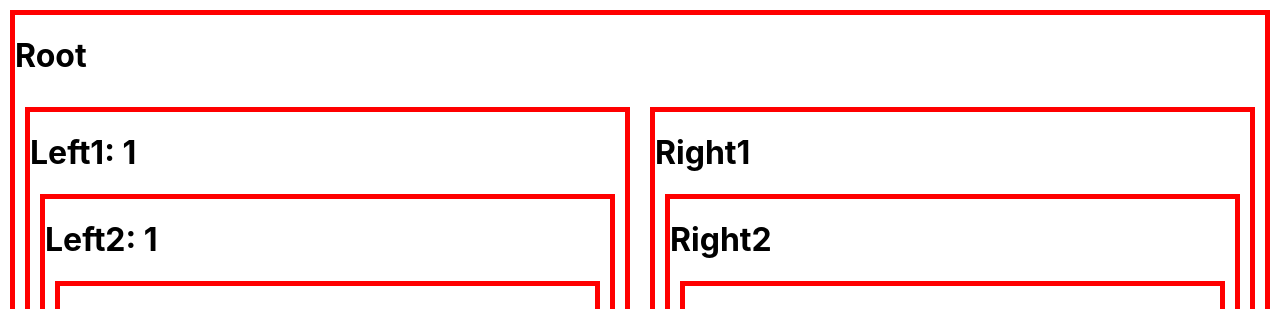
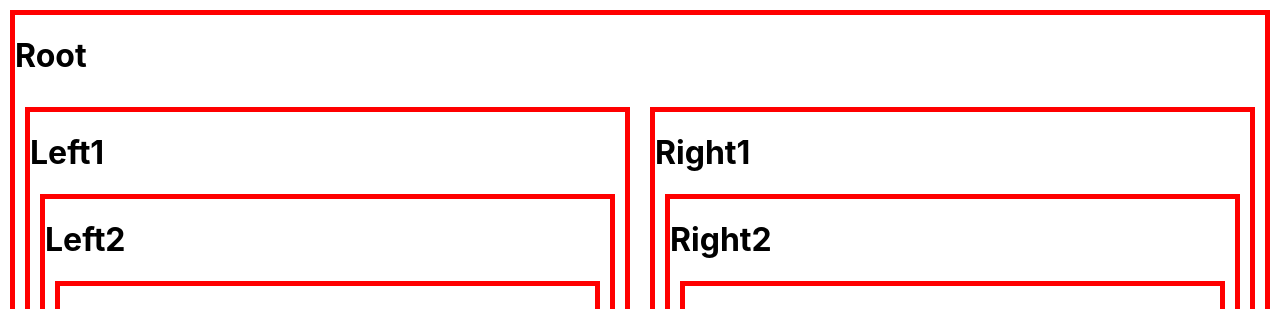
Before and after one commit to akfrdma0125/react-basic, a React (Create React App) app: page / in a window 1280 px wide. Shown: the top 309 px of the page. Built offline with nearby package versions, Linux system fonts and the light colour scheme.

Commit message:
feat: react-redux 적용하여 상태 관리

```diff
--- a/package.json
+++ b/package.json
@@ -8,7 +8,9 @@
     "@testing-library/user-event": "^13.5.0",
     "react": "^18.2.0",
     "react-dom": "^18.2.0",
+    "react-redux": "^8.1.3",
     "react-scripts": "5.0.1",
+    "redux": "^4.2.1",
     "styled-components": "^6.1.1",
     "web-vitals": "^2.1.4"
   },
--- a/src/App.js
+++ b/src/App.js
@@ -1,17 +1,35 @@
 import './style.css';
 import React,{useState} from 'react';
+import {createStore} from 'redux';
+import {Provider, useSelector, useDispatch} from 'react-redux';
 
+//state를 복제해서, 컴포넌트마다 값을 유지하게 함
+//실제로 변경되는 컴포넌트만 랜더링함
+function reducer(currentState, action)
+{
+  if (currentState === undefined) {
+    return{
+      number: 1,
+    };
+  }
+  const newState = {...currentState};
+  if(action.type === 'PLUS'){
+    newState.number++;
+  }
+  return newState;
+}
 //자식에게 props, 속성을 상속할 때, 계~~~속 줄 수는 없음 -> redux
+const store = createStore(reducer);
 
 function App() {
-  const [number, setNumber] = useState(1);
   return (
     <div id='container'>
       <h1>Root</h1>
       <div id='grid'>
-        <Left1 number={number}></Left1>
-        <Right1
-           onIncrease={() => {setNumber(number+1);}}></Right1>
+        <Provider store={store}>
+          <Left1></Left1>
+          <Right1></Right1>
+        </Provider>
       </div>
     </div>
   );
@@ -20,25 +38,28 @@ function App() {
 function Left1(props){
   return(
     <div>
-      <h1>Left1: {props.number}</h1>
-      <Left2 number={props.number}></Left2>
+      <h1>Left1</h1>
+      <Left2></Left2>
     </div>
   )
 }
 
 function Left2(props){
+  console.log('Left2');
   return(
     <div>
-      <h1>Left2: {props.number}</h1>
-      <Left3 number={props.number}></Left3>
+      <h1>Left2</h1>
+      <Left3></Left3>
     </div>
   )
 }
 
 function Left3(props){
+  console.log('Left3');
+  const number = useSelector((state) => state.number);
   return(
     <div>
-      <h1>Left3: {props.number}</h1>
+      <h1>Left3: {number}</h1>
     </div>
   )
 }
@@ -47,7 +68,7 @@ function Right1(props){
   return(
     <div>
       <h1>Right1</h1>
-      <Right2 onIncrease={() => {props.onIncrease();}}></Right2>
+      <Right2></Right2>
     </div>
   )
 }
@@ -56,19 +77,23 @@ function Right2(props){
   return(
     <div>
       <h1>Right2</h1>
-      <Right3 onIncrease={() => {props.onIncrease();}}></Right3>
+      <Right3></Right3>
     </div>
   )
 }
 
 function Right3(props){
+  const dispatch = useDispatch();
   return(
     <div>
       <h1>Right3</h1>
       <input
         type='button'
         value='+'
-        onClick={() => {props.onIncrease();}}/>
+        onClick={() => {
+          dispatch({type: 'PLUS'});
+          //dispatch: reducer 호출하는 메서드
+        }}/>
     </div>
   )
 }
```
Also changed, not shown: 1 other file (tests, documents, lock files or other folders).
